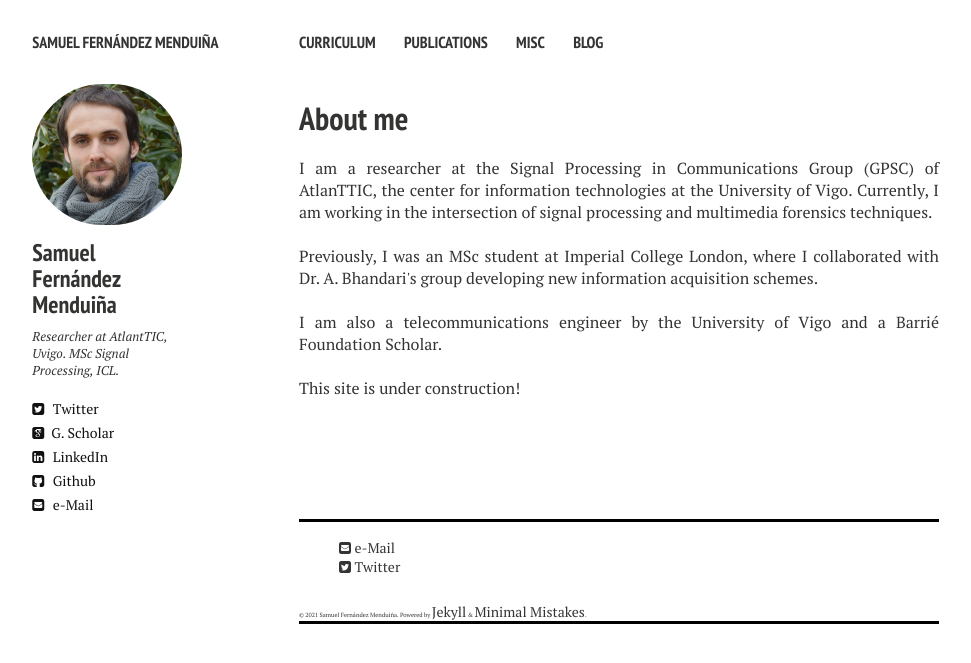
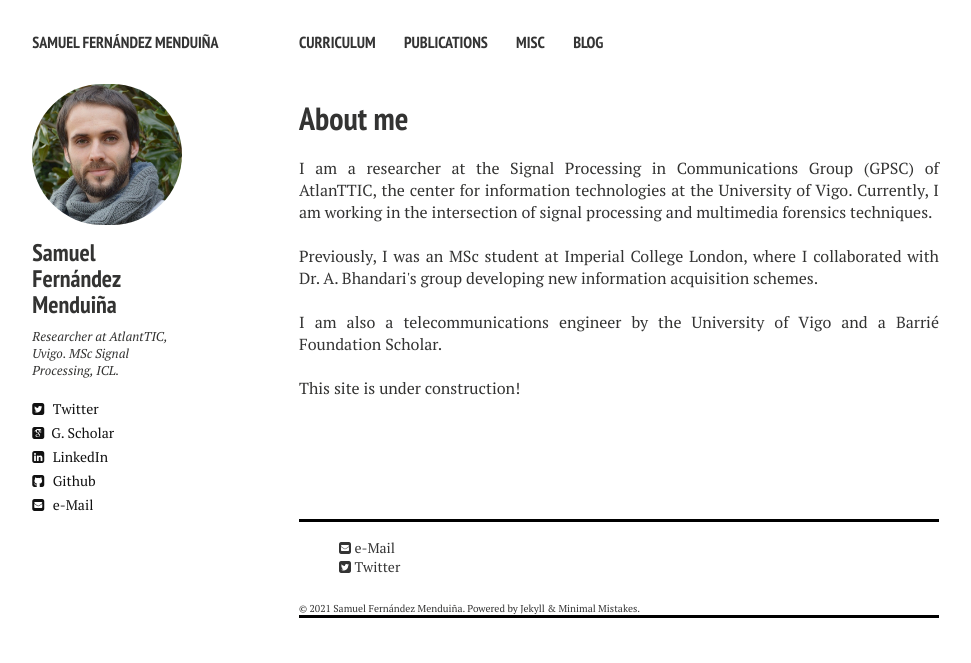
Before and after one commit to sf219/sfweb, a Jekyll site: the page built from index.md, in a window 1280 px wide. Shown: the top 663 px of the page, without its empty margins (21-992 px from the left). Built offline with Jekyll 4.4.1, drawn with Linux system fonts in a browser that asks for light colours; nearby versions of some CDN libraries.

Commit message:
Update _footer.html

```diff
--- a/_includes/_footer.html
+++ b/_includes/_footer.html
@@ -11,7 +11,7 @@
     text-align:left;
 }
 #div2 {
-  font-size: 6px;
+  font-size: 10px;
 }
 </head>
 </style>
@@ -32,7 +32,7 @@
     {% endif %}
   </ul>
 </div>
-<div id = "div2" class="page__footer-copyright">&copy; {{ site.time | date: '%Y' }} {{ site.name | default: site.title }}. {{ site.data.ui-text[site.locale].powered_by | default: "Powered by" }} <a href="https://jekyllrb.com" rel="nofollow">Jekyll</a> &amp; <a href="https://mademistakes.com/work/minimal-mistakes-jekyll-theme/" rel="nofollow">Minimal Mistakes</a>.</div>
+<div id = "div2" class="page__footer-copyright">&copy; {{ site.time | date: '%Y' }} {{ site.name | default: site.title }}. {{ site.data.ui-text[site.locale].powered_by | default: "Powered by" }} <a style="font-size:10px" href="https://jekyllrb.com" rel="nofollow">Jekyll</a> &amp; <a style="font-size:10px" href="https://mademistakes.com/work/minimal-mistakes-jekyll-theme/" rel="nofollow">Minimal Mistakes</a>.</div>
 </div>
     </body>
 </html>
```
